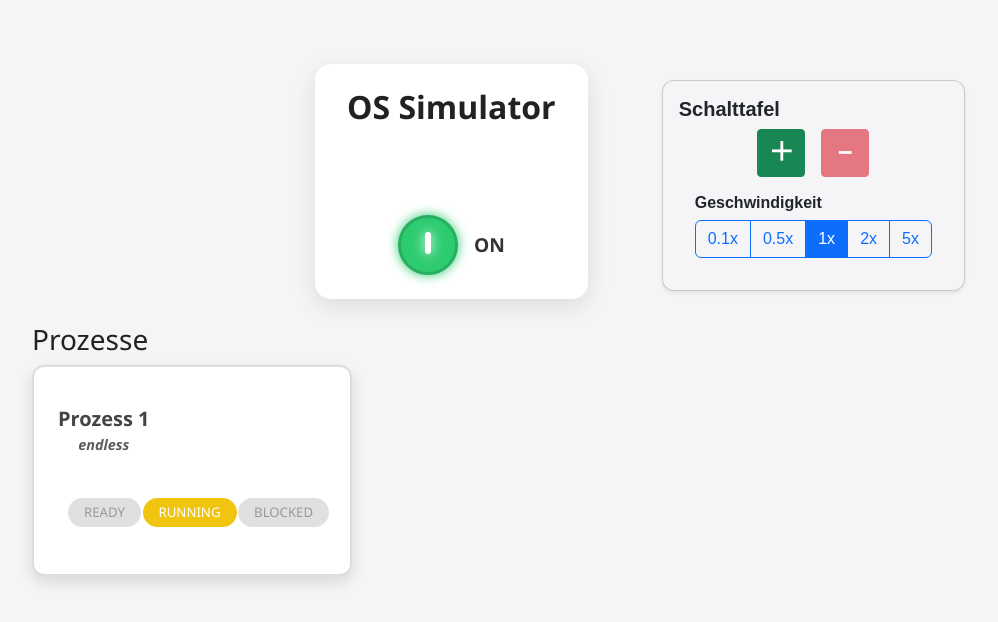
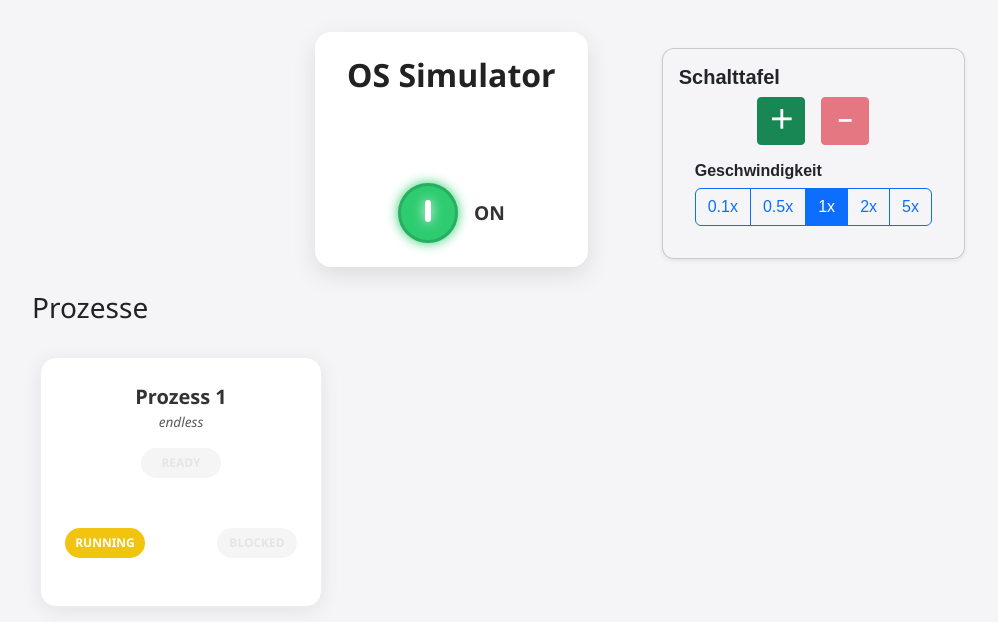
Before and after one commit to mn-n-o-m-a-d/osSimulator, a website with bundled scripts: page index.html in a window 1280 px wide. Both pictures are taken after a click on the label "OFF". Shown: the whole page, without its empty margins (0-998 px from the left). Built offline with nearby package versions, Linux system fonts and the light colour scheme.

Commit message:
fix: change ui/ux

```diff
--- a/index.html
+++ b/index.html
@@ -9,7 +9,7 @@
 </head>
 
 <body>
-    <div class="top-row d-flex justify-content-center gap-4" style="max-width: 700px; margin: 2rem auto 1rem auto;">
+    <div class="top-row d-flex justify-content-center gap-4" style="max-width: 700px; margin: 0 auto 1rem auto;">
         <div class="header-card">
             <h1>OS Simulator</h1>
             <label class="power-toggle">
--- a/styles.css
+++ b/styles.css
@@ -101,76 +101,6 @@ body {
     color: #333;
 }
 
-#process-list {
-    list-style: none;
-    padding: 0;
-    margin: 0;
-    flex-wrap: wrap;
-    justify-content: flex-start !important;
-    display: grid;
-    grid-template-columns: repeat(auto-fit, minmax(20rem, 1fr));
-    gap: 1.5rem;
-}
-
-#process-list li {
-    background: white;
-    border-radius: 12px;
-    padding: 1.5rem 1.5rem;
-    box-shadow: 0 6px 15px rgba(0, 0, 0, 0.12);
-    border: 2px solid #ddd;
-    display: flex;
-    flex-direction: column;
-    justify-content: center;
-    align-items: flex-start;
-    font-weight: 600;
-    font-size: 1.1rem;
-    color: #444;
-    min-height: 12em;
-    width: 20rem;
-    max-width: 100%;
-    transition: box-shadow 0.3s ease, border-color 0.3s ease;
-    gap: 1rem;
-}
-
-.status-ready {
-    background-color: #2ecc71;
-    color: white;
-}
-
-.status-running {
-    background-color: #f1c40f;
-    color: white;
-}
-
-.status-blocked {
-    background-color: #e74c3c;
-    color: white;
-}
-
-.status-inactive {
-    background-color: #e0e0e0;
-    color: #999;
-}
-
-.process-card {
-    min-height: 140px;
-    display: flex;
-    flex-direction: column;
-    justify-content: space-between;
-}
-
-.process-header .process-type {
-    font-size: 0.9rem;
-}
-
-.status-container {
-    font-weight: bold;
-    padding: 10px;
-    width: 100%;
-    gap: 0.1rem;
-    align-items: center;
-}
-
 .process-controls button {
     font-size: 1.6rem;
     line-height: 1;
@@ -191,3 +121,123 @@ body {
     border-radius: 12px;
     box-shadow: 0 4px 12px rgba(0, 0, 0, 0.1);
 }
+
+#process-list {
+    list-style: none;
+    padding: 0;
+    margin: 2rem auto;
+    display: grid;
+    grid-template-columns: repeat(auto-fill, minmax(260px, 1fr));
+    gap: 1.5rem;
+    max-width: 1200px;
+    justify-items: center;
+}
+
+#process-list li {
+    background: white;
+    border-radius: 16px;
+    padding: 1.5rem;
+    box-shadow: 0 4px 20px rgba(0, 0, 0, 0.08);
+    border: 1px solid #eee;
+    display: flex;
+    flex-direction: column;
+    align-items: center;
+    min-height: 250px;
+    max-width: 100%;
+    width: 100%;
+    transition: all 0.3s ease;
+    position: relative;
+    overflow: hidden;
+}
+
+.process-header {
+    text-align: center;
+    margin-bottom: 1.5rem;
+}
+
+.process-header .fw-semibold {
+    font-size: 1.25rem;
+    font-weight: 600;
+    color: #333;
+}
+
+.process-type {
+    font-size: 0.85rem;
+    font-style: italic;
+    color: #888;
+}
+
+.status-container {
+    position: relative;
+    width: 100%;
+    height: 110px;
+    display: flex;
+    justify-content: center;
+    align-items: center;
+}
+
+.status-container span {
+    position: absolute;
+    width: 80px;
+    height: 30px;
+    display: flex;
+    justify-content: center;
+    align-items: center;
+    text-align: center;
+    font-weight: bold !important;
+    text-transform: uppercase;
+    font-size: 0.75rem;
+    border-radius: 6px;
+    transition: all 0.3s ease;
+    padding: 0 0.5rem;
+}
+
+.status-ready {
+    background-color: #2ecc71;
+    color: white;
+    opacity: 1;
+}
+
+.status-running {
+    background-color: #f1c40f;
+    color: white;
+    opacity: 1;
+}
+
+.status-blocked {
+    background-color: #e74c3c;
+    color: white;
+    opacity: 1;
+}
+
+.status-inactive {
+    background-color: #e0e0e0;
+    color: #aaa;
+    opacity: 0.3;
+}
+
+.status-container span:nth-child(1) {
+    /* RUNNING - top */
+    top: 0;
+    left: 50%;
+    transform: translateX(-50%);
+}
+
+.status-container span:nth-child(2) {
+    /* BLOCKED - bottom left */
+    bottom: 0;
+    left: 0;
+}
+
+.status-container span:nth-child(3) {
+    /* READY - bottom right */
+    bottom: 0;
+    right: 0;
+}
+
+.process-card button {
+    margin-top: 1rem;
+    font-size: 0.85rem;
+    padding: 0.4rem 1rem;
+    border-radius: 6px;
+}
```
